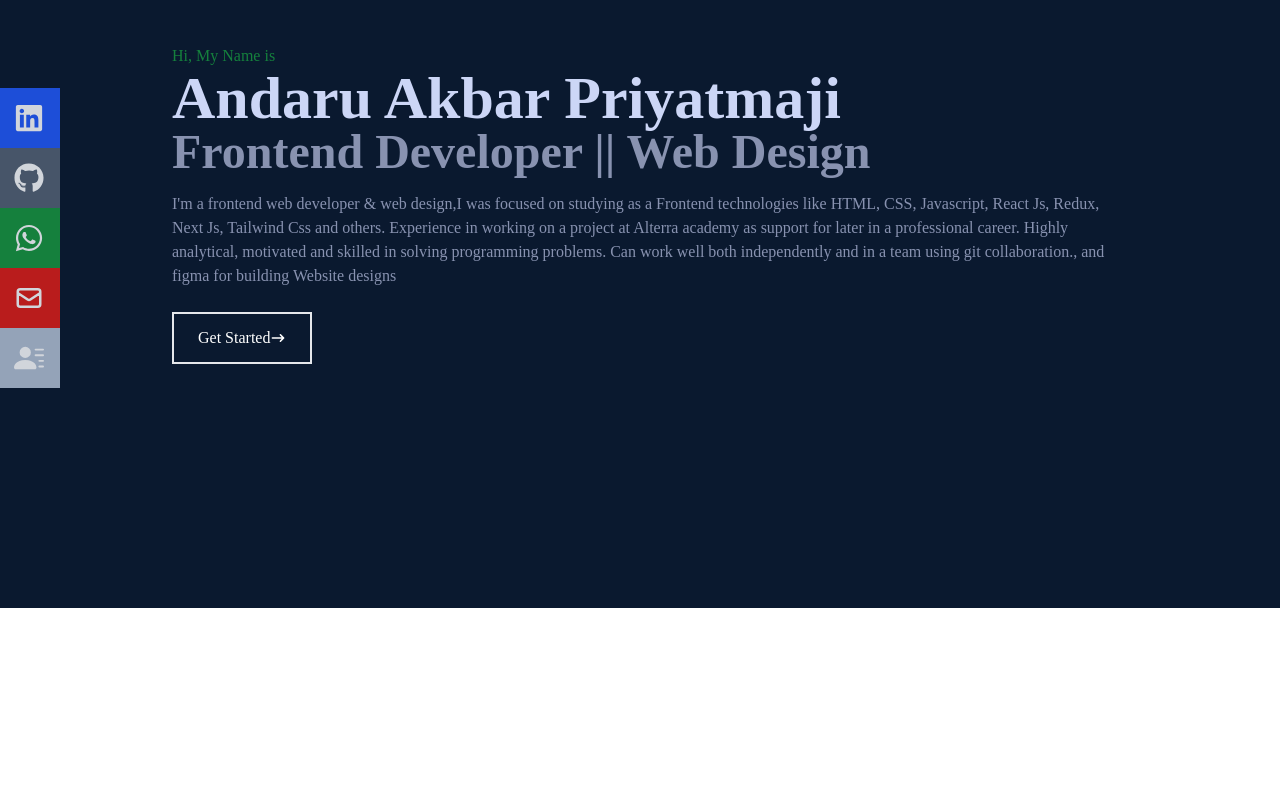
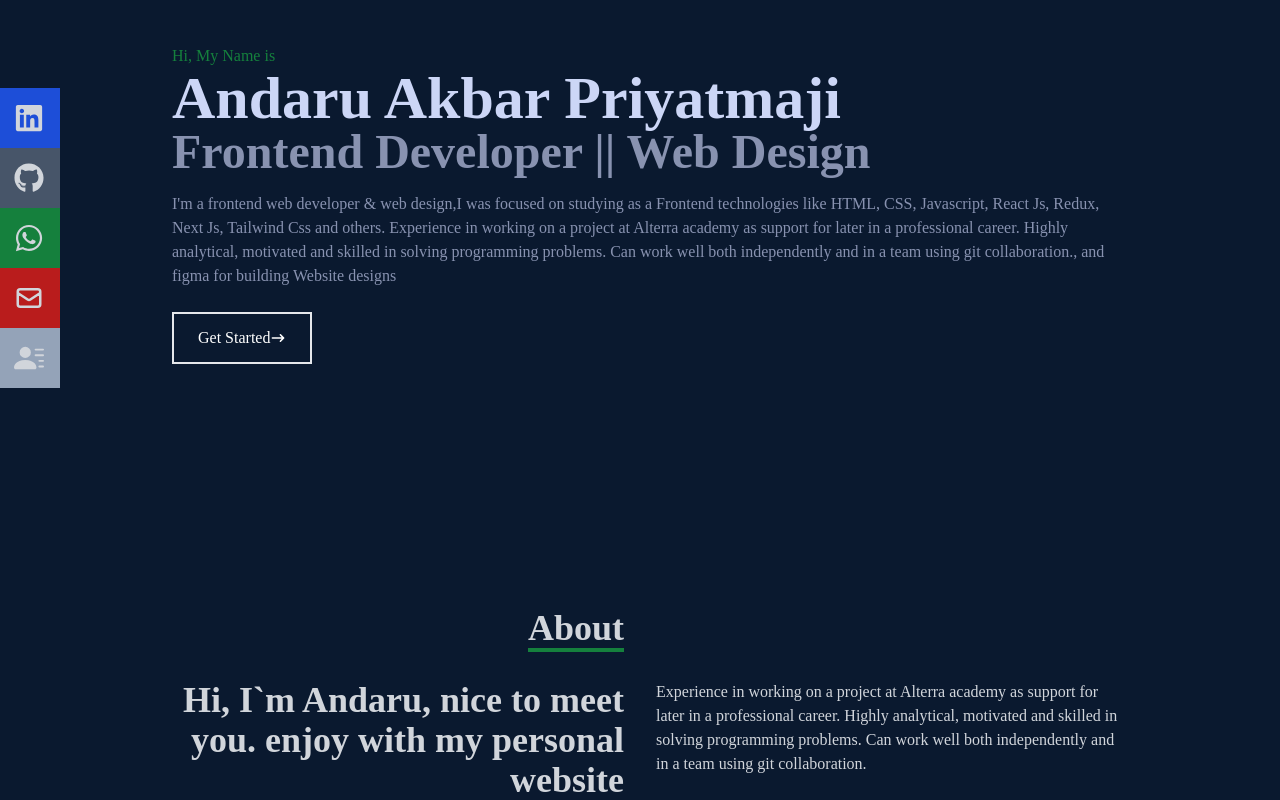
Before and after one commit to andaruakbar/MyPortfolio, a React (Create React App) app: page / in a window 1280 px wide. Shown: the part 192-992 px from the top of the page. Before the commit the page ends 800 px from the top, so only its background shows below. Built offline with nearby package versions, Linux system fonts and the light colour scheme.

Commit message:
about done

```diff
--- a/src/App.js
+++ b/src/App.js
@@ -1,3 +1,4 @@
+import About from "./components/About";
 import Hero from "./components/Hero";
 import Navbar from "./components/Navbar";
 
@@ -6,6 +7,7 @@ function App() {
     <div>
       <Navbar />
       <Hero />
+      <About />
     </div>
   );
 }
--- /dev/null
+++ b/src/components/About.jsx
@@ -0,0 +1,35 @@
+import React from "react";
+
+const About = () => {
+  return (
+    <div name="about" className="w-full h-sreen bg-[#0a192f] text-gray-300">
+      <div className="flex flex-col justify-center items-center w-full h-full">
+        <div className="max-w-[1000px] w-full grid sm:grid-cols-2 gap-8 px-4">
+          <div className="sm:text-right text-4xl font-bold pb-8 pl-4">
+            <p className="text-4xl font-bold inline border-b-4 border-green-700">
+              About
+            </p>
+          </div>
+          <div></div>
+        </div>
+        <div className="max-w-[1000px] w-full grid sm:grid-cols-2 gap-8 px-4">
+          <div className="sm:text-right text-4xl font-bold">
+            <p>
+              Hi, I`m Andaru, nice to meet you. enjoy with my personal website
+            </p>
+          </div>
+          <div>
+            <p>
+              Experience in working on a project at Alterra academy as support
+              for later in a professional career. Highly analytical, motivated
+              and skilled in solving programming problems. Can work well both
+              independently and in a team using git collaboration.
+            </p>
+          </div>
+        </div>
+      </div>
+    </div>
+  );
+};
+
+export default About;
```
